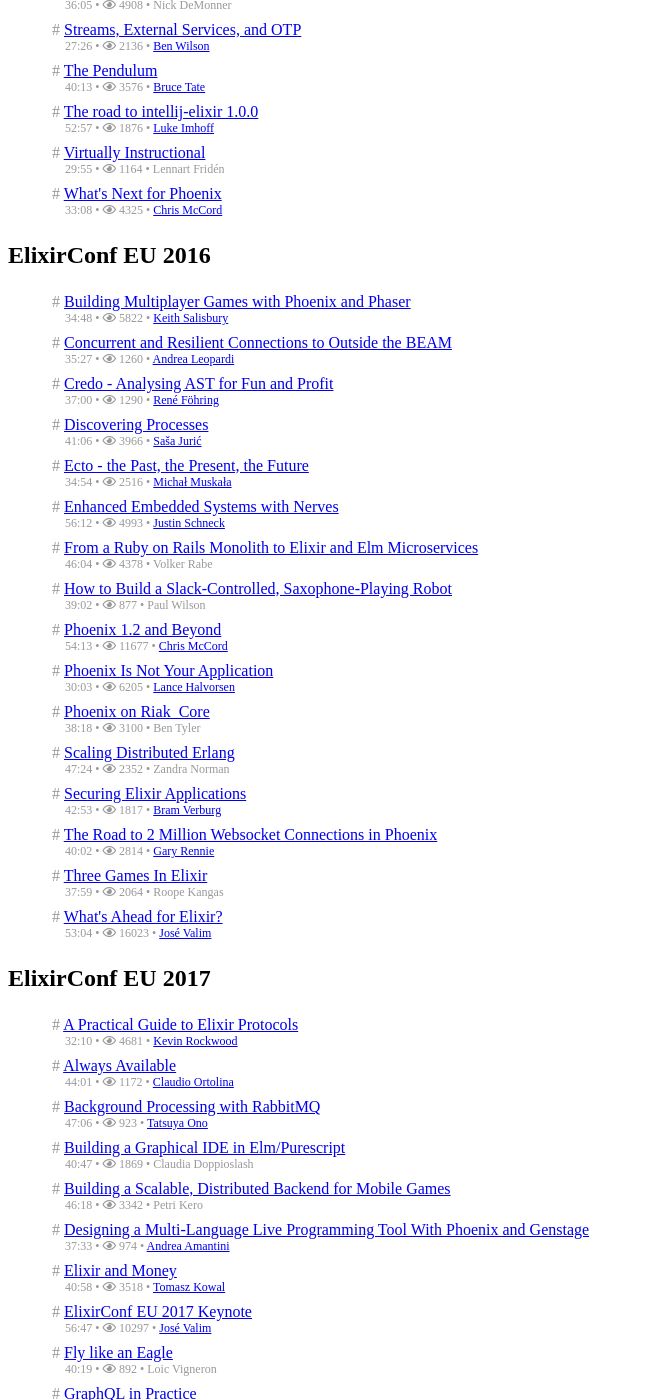
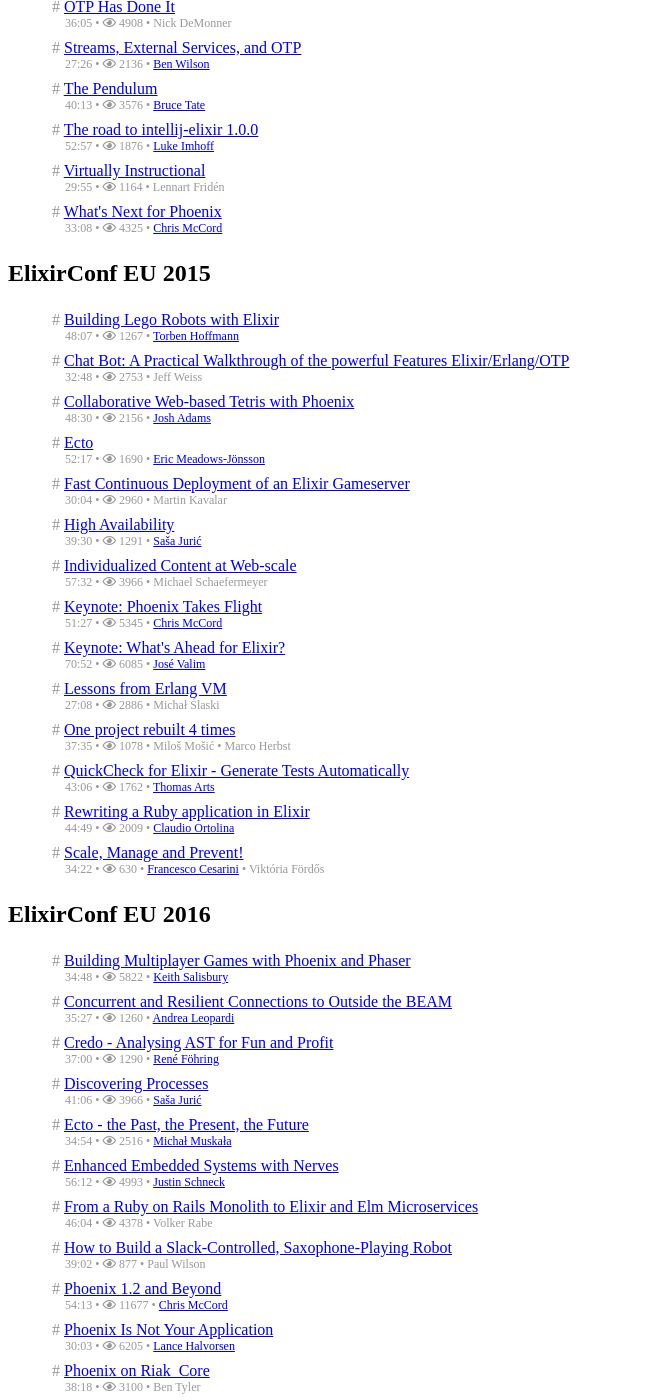
Before and after one commit to gmile/everyelixirvideo.page, a Jekyll site: the page built from index.html, in a window 1280 px wide and 1400 px high, scrolled down 8851 px. Shown: the whole window, without its empty margins (0-645 px from the left). Built offline with Jekyll 4.4.1, drawn with Linux system fonts in a browser that asks for light colours; nearby versions of some CDN libraries; some of the changed text lies outside the part shown.

Commit message:
ElixirConf EU 2015

```diff
--- a/_data/conferences.yaml
+++ b/_data/conferences.yaml
@@ -13,6 +13,8 @@
   title: Elixir.LDN 2017
 - id: elixirconf_2015
   title: ElixirConf 2015
+- id: elixirconf_eu_2015
+  title: ElixirConf EU 2015
 - id: elixirconf_eu_2016
   title: ElixirConf EU 2016
 - id: elixirconf_eu_2017
--- /dev/null
+++ b/_data/elixirconf_eu_2015.yaml
@@ -0,0 +1,103 @@
+---
+- video_id: EaP0y4pdKD0
+  talk_title: 'Keynote: What''s Ahead for Elixir?'
+  speakers:
+  - jose_valim
+  conference: elixirconf_eu_2015
+  video_view_count: 6085
+  video_duration_seconds: 4252
+  keynote: true
+- video_id: fLlItGWiVFc
+  talk_title: 'Keynote: Phoenix Takes Flight'
+  speakers:
+  - chris_mc_cord
+  conference: elixirconf_eu_2015
+  video_view_count: 5345
+  video_duration_seconds: 3087
+  keynote: true
+- video_id: nbpZRm9gl50
+  talk_title: QuickCheck for Elixir - Generate Tests Automatically
+  speakers:
+  - thomas_arts
+  conference: elixirconf_eu_2015
+  video_view_count: 1762
+  video_duration_seconds: 2586
+- video_id: xT8vDHIvurs
+  talk_title: Individualized Content at Web-scale
+  speakers:
+  - michael_schaefermeyer
+  conference: elixirconf_eu_2015
+  video_view_count: 3966
+  video_duration_seconds: 3452
+- video_id: e_QefYcKkfk
+  talk_title: Collaborative Web-based Tetris with Phoenix
+  speakers:
+  - josh_adams
+  conference: elixirconf_eu_2015
+  video_view_count: 2156
+  video_duration_seconds: 2910
+- video_id: C8SZaV96_vk
+  talk_title: Building Lego Robots with Elixir
+  speakers:
+  - torben_hoffmann
+  conference: elixirconf_eu_2015
+  video_view_count: 1267
+  video_duration_seconds: 2887
+- video_id: snka1bAtZS0
+  talk_title: Ecto
+  speakers:
+  - eric_meadows_jonsson
+  conference: elixirconf_eu_2015
+  video_view_count: 1690
+  video_duration_seconds: 3137
+- video_id: RoT8RnQHvgo
+  talk_title: Fast Continuous Deployment of an Elixir Gameserver
+  speakers:
+  - martin_kavalar
+  conference: elixirconf_eu_2015
+  video_view_count: 2960
+  video_duration_seconds: 1804
+- video_id: lho1e04Gzzs
+  talk_title: Rewriting a Ruby application in Elixir
+  speakers:
+  - claudio_ortolina
+  conference: elixirconf_eu_2015
+  video_view_count: 2009
+  video_duration_seconds: 2689
+- video_id: TkCftBMJyy0
+  talk_title: Lessons from Erlang VM
+  speakers:
+  - michal_slaski
+  conference: elixirconf_eu_2015
+  video_view_count: 2886
+  video_duration_seconds: 1628
+- video_id: wYttHG3S76Y
+  talk_title: High Availability
+  speakers:
+  - sasa_juric
+  conference: elixirconf_eu_2015
+  video_view_count: 1291
+  video_duration_seconds: 2370
+- video_id: h_HtO8KPvsM
+  talk_title: One project rebuilt 4 times
+  speakers:
+  - milos_mosic
+  - marco_herbst
+  conference: elixirconf_eu_2015
+  video_view_count: 1078
+  video_duration_seconds: 2255
+- video_id: wGAc_QwD_6Q
+  talk_title: Scale, Manage and Prevent!
+  speakers:
+  - francesco_cesarini
+  - viktoria_fordos
+  conference: elixirconf_eu_2015
+  video_view_count: 630
+  video_duration_seconds: 2062
+- video_id: NrrUyRt_B1w
+  talk_title: 'Chat Bot: A Practical Walkthrough of the powerful Features Elixir/Erlang/OTP'
+  speakers:
+  - jeff_weiss
+  conference: elixirconf_eu_2015
+  video_view_count: 2753
+  video_duration_seconds: 1968
--- a/_data/speakers.yaml
+++ b/_data/speakers.yaml
@@ -739,6 +739,11 @@
   twitter:
   github:
   elixirforum: electricshaman
+- id: jeff_weiss
+  full_name: Jeff Weiss
+  twitter:
+  github:
+  elixirforum:
 - id: jeffrey_gillis
   full_name: Jeffrey Gillis
   twitter:
@@ -989,6 +994,11 @@
   twitter:
   github:
   elixirforum:
+- id: marco_herbst
+  full_name: Marco Herbst
+  twitter:
+  github:
+  elixirforum:
 - id: mariano_guerra
   full_name: Mariano Guerra
   twitter:
@@ -1009,6 +1019,11 @@
   twitter: gausby
   github: gausby
   elixirforum: gausby
+- id: martin_kavalar
+  full_name: Martin Kavalar
+  twitter:
+  github:
+  elixirforum:
 - id: martin_schurrer
   full_name: Martin Schürrer
   twitter:
@@ -1036,6 +1051,11 @@
   elixirforum:
 - id: michael_krax
   full_name: Michael Krax
+  twitter:
+  github:
+  elixirforum:
+- id: michael_schaefermeyer
+  full_name: Michael Schaefermeyer
   twitter:
   github:
   elixirforum:
@@ -1049,6 +1069,11 @@
   twitter: michalmuskala
   github: michalmuskala
   elixirforum: michalmuskala
+- id: michal_slaski
+  full_name: Michał Ślaski
+  twitter:
+  github:
+  elixirforum:
 - id: mike_watters
   full_name: Mike Watters
   twitter:
@@ -1064,6 +1089,11 @@
   twitter: slashmili
   github: slashmili
   elixirforum: slashmili
+- id: milos_mosic
+  full_name: Miloš Mošić
+  twitter:
+  github:
+  elixirforum:
 - id: miriam_pena
   full_name: Miriam Pena
   twitter:
@@ -1521,6 +1551,11 @@
   elixirforum:
 - id: veronica_lopez
   full_name: Veronica Lopez
+  twitter:
+  github:
+  elixirforum:
+- id: viktoria_fordos
+  full_name: Viktória Fördős
   twitter:
   github:
   elixirforum:
```
